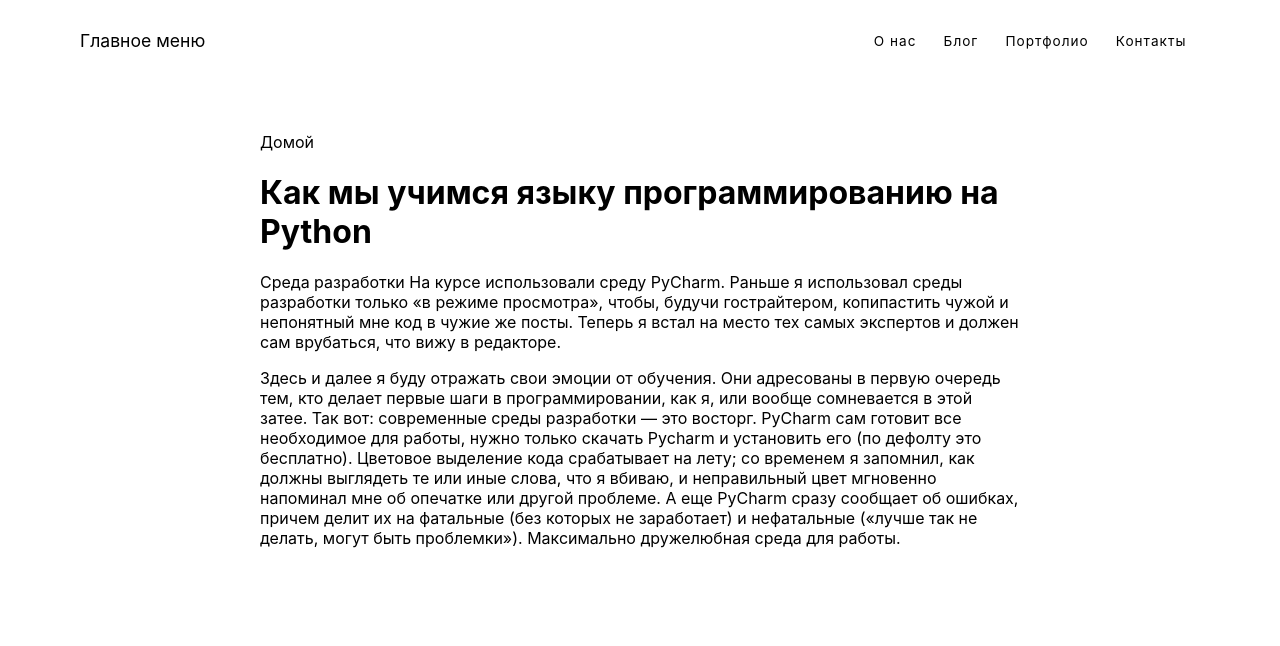
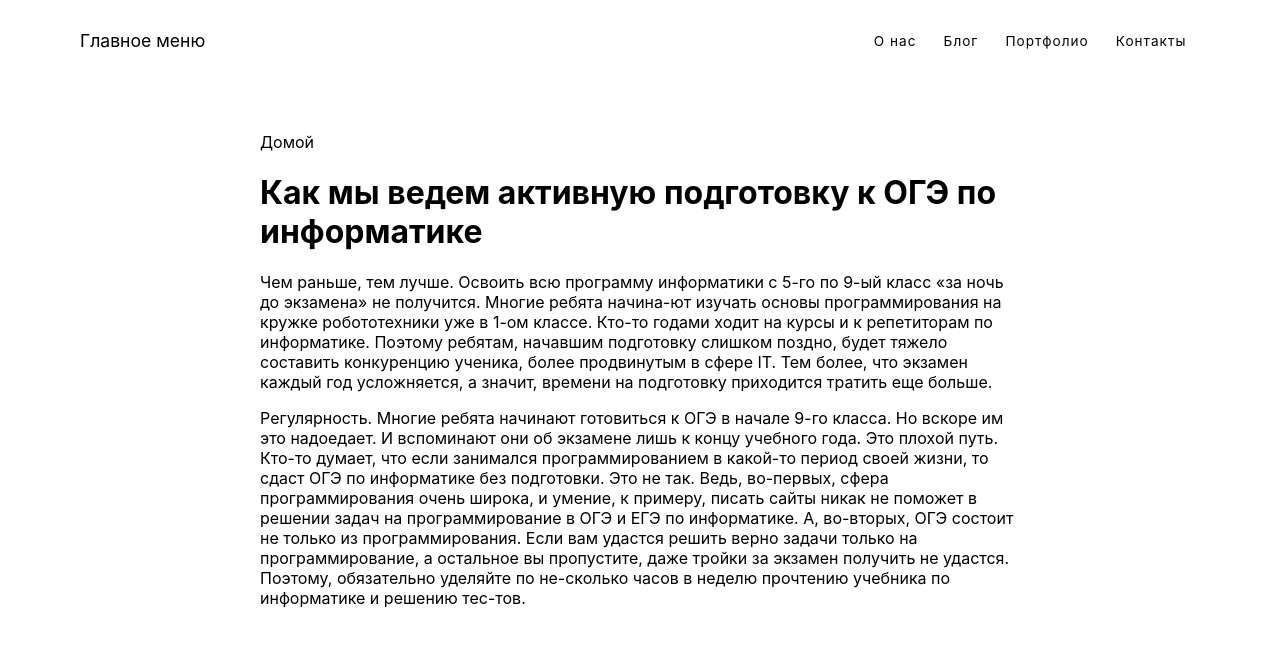
Before and after one commit to Dimatresko/Svelte-test, a SvelteKit app: page /blog/posts/2 in a window 1280 px wide. Shown: the top 646 px of the page. Built offline with nearby package versions, Linux system fonts and the light colour scheme.

Commit message:
new TEXT

```diff
--- a/src/routes/+page.svelte
+++ b/src/routes/+page.svelte
@@ -9,7 +9,7 @@
                 <div class='info-text'>
                     <h1>
                         <p class='animate-text-1'>Сайт будущих программистов,</p>
-                        <p class='text-2'>Вадима, Александра и Даниила</p>
+                        <p class='text-2'>Вадима, Александры и Даниила</p>
                     </h1>
                 </div>
                 <h2 class='subtitle'>
--- a/src/routes/about/+page.svelte
+++ b/src/routes/about/+page.svelte
@@ -1,6 +1,6 @@
 <h1>О нас</h1>
 
-<p>Привет! Нас зовут Вадим, Александр и Даниил, мы рады приветствовать вас на нашей
+<p>Привет! Нас зовут Вадим, Александра и Даниил, мы рады приветствовать вас на нашей
 	странице. Мы живем в Черемхово, Россия, и мы учимся в 9 классе. В дальнейшем мы хотим поступить в ЧГТК по специальности "Информационные системы и программирование"</p>
-<p>Мы создавали этот сайт вместе. Вадим отвечал за структуру проекта, Александр отвечал за дизайн проекта, а я (Даниил) отвечал за размещение проекта в сети Интернет. </p>
+<p>Мы создавали этот сайт вместе. Вадим отвечал за структуру проекта, Александра отвечала за дизайн проекта, а я (Даниил) отвечал за размещение проекта в сети Интернет. </p>
 <p> Этот сайт был создан для аудитории, которые связаны с языками программирования, также для тех кто хочет понять и познать эту сферу деятельности.</p>
--- a/src/routes/blog/posts/2/+page.svelte
+++ b/src/routes/blog/posts/2/+page.svelte
@@ -1,6 +1,5 @@
-<h1>Как мы учимся языку программированию на Python</h1>
+<h1>Как мы ведем активную подготовку к ОГЭ по информатике</h1>
 
-<p>Среда разработки
-    На курсе использовали среду PyCharm. Раньше я использовал среды разработки только «в режиме просмотра», чтобы, будучи гострайтером, копипастить чужой и непонятный мне код в чужие же посты. Теперь я встал на место тех самых экспертов и должен сам врубаться, что вижу в редакторе.</p>
+<p>Чем раньше, тем лучше. Освоить всю программу информатики с 5-го по 9-ый класс «за ночь до экзамена» не получится. Многие ребята начина-ют изучать основы программирования на кружке робототехники уже в 1-ом классе. Кто-то годами ходит на курсы и к репетиторам по информатике. Поэтому ребятам, начавшим подготовку слишком поздно, будет тяжело составить конкуренцию ученика, более продвинутым в сфере IT. Тем более, что экзамен каждый год усложняется, а значит, времени на подготовку приходится тратить еще больше.</p>
 
-<p>Здесь и далее я буду отражать свои эмоции от обучения. Они адресованы в первую очередь тем, кто делает первые шаги в программировании, как я, или вообще сомневается в этой затее. Так вот: современные среды разработки — это восторг. PyCharm сам готовит все необходимое для работы, нужно только скачать Pycharm и установить его (по дефолту это бесплатно). Цветовое выделение кода срабатывает на лету; со временем я запомнил, как должны выглядеть те или иные слова, что я вбиваю, и неправильный цвет мгновенно напоминал мне об опечатке или другой проблеме. А еще PyCharm сразу сообщает об ошибках, причем делит их на фатальные (без которых не заработает) и нефатальные («лучше так не делать, могут быть проблемки»). Максимально дружелюбная среда для работы.</p>
+<p>Регулярность. Многие ребята начинают готовиться к ОГЭ в начале 9-го класса. Но вскоре им это надоедает. И вспоминают они об экзамене лишь к концу учебного года. Это плохой путь. Кто-то думает, что если занимался программированием в какой-то период своей жизни, то сдаст ОГЭ по информатике без подготовки. Это не так. Ведь, во-первых, сфера программирования очень широка, и умение, к примеру, писать сайты никак не поможет в решении задач на программирование в ОГЭ и ЕГЭ по информатике. А, во-вторых, ОГЭ состоит не только из программирования. Если вам удастся решить верно задачи только на программирование, а остальное вы пропустите, даже тройки за экзамен получить не удастся. Поэтому, обязательно уделяйте по не-сколько часов в неделю прочтению учебника по информатике и решению тес-тов.</p>
--- a/src/routes/blog/routes.js
+++ b/src/routes/blog/routes.js
@@ -6,8 +6,8 @@ export const routes = [
     },
     {
       "id": 2,
-      "title": "Как мы учимся языку программированию на Python",
-      "body": "В этой записи мы расскажем о своем интересе к информационным технологиям и о том, как мы учим язык программирования Python. Мы поделимся с вами своими опытоми использования онлайн-курсов и ресурсов для самостоятельного обучения, а также о том, как мы применяем свои знания в повседневной жизни."
+      "title": "Как мы ведем активную подготовку к ОГЭ по информатике",
+      "body": "Если вы еще не умеете «кодить», самое время начать. Почитайте книги об азах программирования, посмотрите уроки на YouTube. Сначала попытайтесь написать простую программу. Потом усложняйте себе задачу. Ну а если вы уже знатный «кодер» и задачи №6 и №15 из ОГЭ по информатике решаете «на ура», не останавливайтесь на достигнутом. Программируйте для души!"
     },
 
   ];
--- a/src/routes/contact/+page.svelte
+++ b/src/routes/contact/+page.svelte
@@ -17,7 +17,7 @@
 
 </div>
 
-<h2>Контакты Александра</h2>
+<h2>Контакты Александры</h2>
 
 <div>
 	<ul>
```
